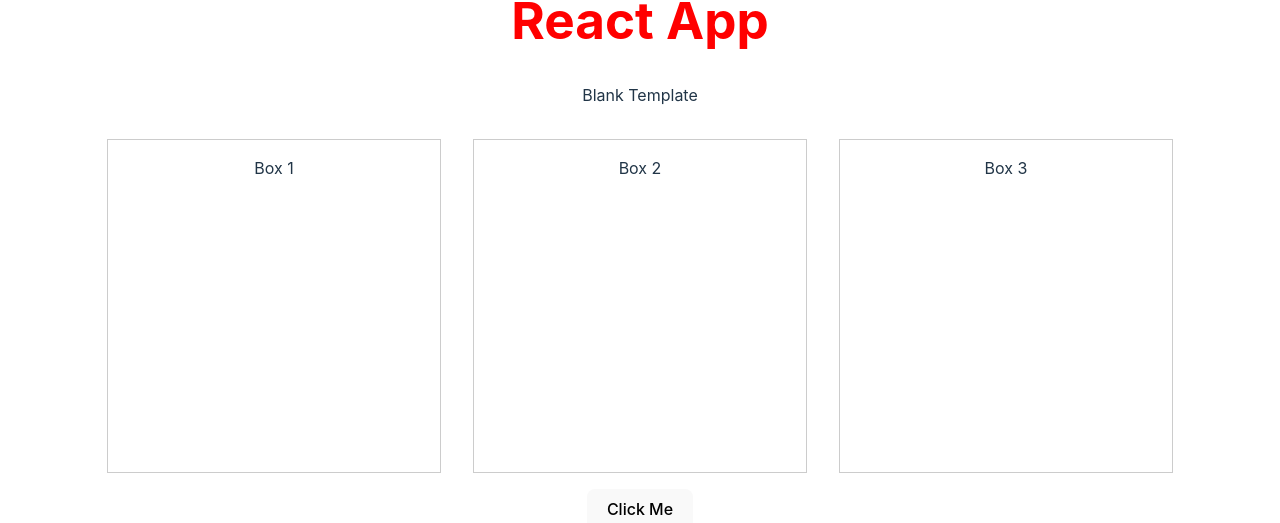
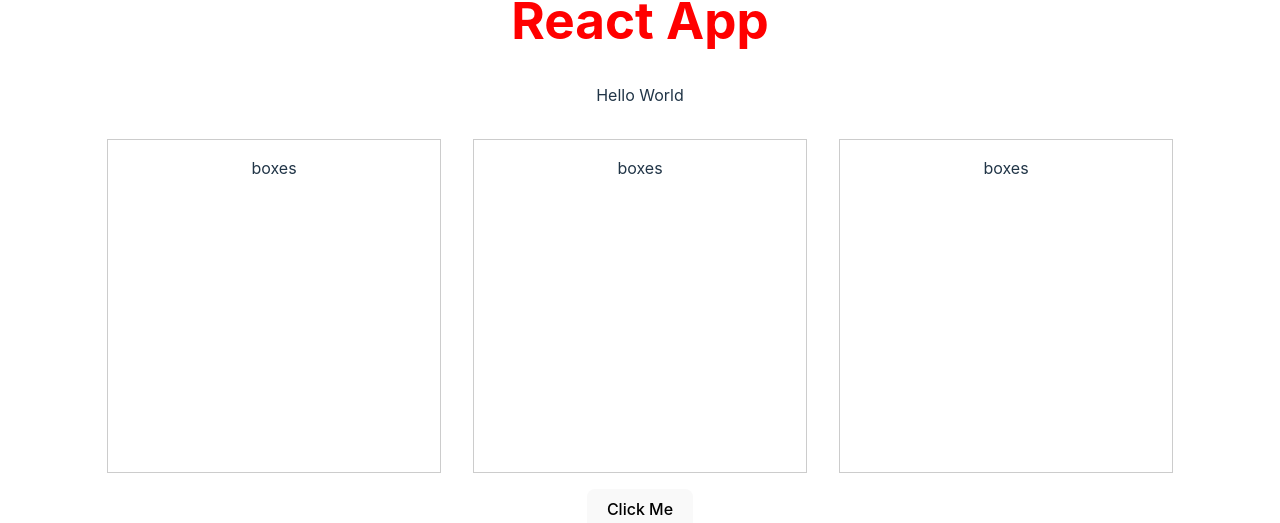
Before and after one commit to GDSC-UVic/react-start, a React (Vite) app: page / in a window 1280 px wide. Shown: the part 156-679 px from the top of the page. Built offline with nearby package versions, Linux system fonts and the light colour scheme.

Commit message:
added code for usestate and use effect

```diff
--- a/src/App.jsx
+++ b/src/App.jsx
@@ -1,24 +1,54 @@
 import './App.css'
+// Step 1: import useState
+// Step 5: import useEffect
+import { useState, useEffect } from 'react'
 
 function App() {
-  // Step 3: create a function that chage the color of the header
-  const changeColor = () => {
-    const header = document.querySelector('.header-text')
-    header.style.color = 'white'
+  // Step 2: create a state variable
+  const [text, setText] = useState('Hello World')
+  // Step 10: create another state variable
+  const [boxText, setBoxText] = useState('')
+
+  function handleClick() {
+    // Step 3: update the state variable
+    setText('User has clicked the button')
   }
+
+  // Step 6: add useEffect
+  useEffect(() => {
+    // Step 7: add code that runs when the component mounts
+    console.log('Component has mounted')
+    setBoxText("boxes")
+    // Step 8: add code that runs when the component unmounts
+    return () => {
+      console.log('Component has unmounted')
+    }
+  }, [])
+
+  // Step 9: add code that runs when the state variable changes
+  useEffect(() => {
+    console.log('Text has changed')
+    // Step 11: update the state variable
+
+    if (text === 'Hello World') {
+      setBoxText("boxes")
+    } else {
+      setBoxText("boxes clicked")
+    }
+  }, [text])
+
   return (
     <>
-    {/* Step 1: change this to red */}
       <h1 className="header-text">React App</h1>
-      <p>Blank Template</p>
-      {/* step 2: create a flex box */}
+      {/* Step 4: add text, say this is helpful since you can just refer directly to the variable */}
+      <p>{text}</p>
       <div className='flex-container'>
-        <div>Box 1</div>
-        <div>Box 2</div>
-        <div>Box 3</div>
+        {/* Step 10: showing changes using useEffect on a state */}
+        <div>{boxText}</div>
+        <div>{boxText}</div>
+        <div>{boxText}</div>
       </div>
-      {/* Step 3: change color */}
-      <button onClick={changeColor}>Click Me</button>
+      <button onClick={handleClick}>Click Me</button>
     </>
   )
 }
```
